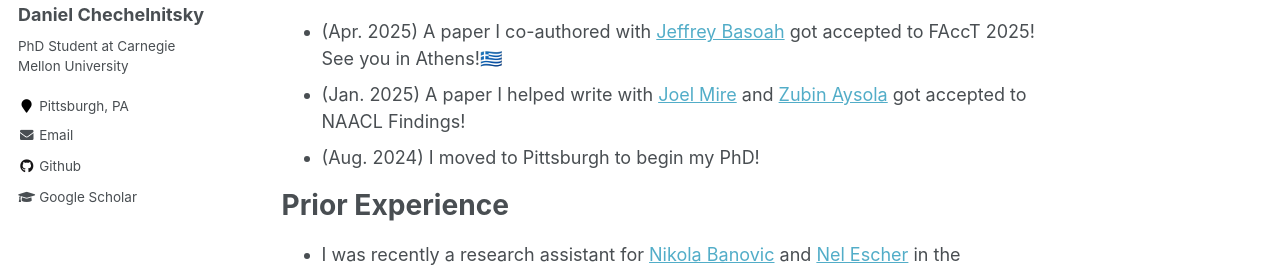
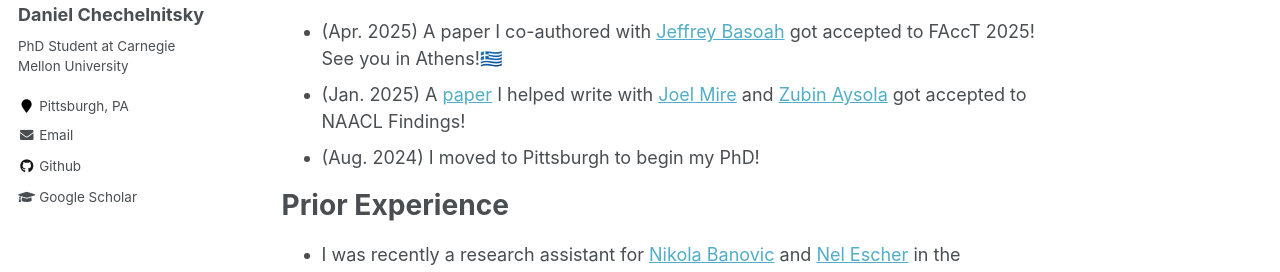
Before and after one commit to chechelnitskd/chechelnitskd.github.io, a Jekyll site: the page built from _pages/about.md, in a window 1280 px wide and 900 px high, scrolled down 687 px. Shown: the part 176-448 px from the top of the window. Built offline with Jekyll 4.4.1, drawn with Linux system fonts in a browser that asks for light colours; part of the change alters nothing that is shown.

```diff
--- a/_pages/about.md
+++ b/_pages/about.md
@@ -21,7 +21,7 @@ Hi, I'm Dan! Here is some information about me:
 
 # Highlights
 - (Apr. 2025) A paper I co-authored with [Jeffrey Basoah](https://tat-lab.github.io/people/basoah/) got accepted to FAccT 2025! See you in Athens!🇬🇷
-- (Jan. 2025) A paper I helped write with [Joel Mire](https://joelmire.notion.site/) and [Zubin Aysola](https://www.linkedin.com/in/zubin-aysola/) got accepted to NAACL Findings!
+- (Jan. 2025) A [paper](https://arxiv.org/abs/2502.12858) I helped write with [Joel Mire](https://joelmire.notion.site/) and [Zubin Aysola](https://www.linkedin.com/in/zubin-aysola/) got accepted to NAACL Findings!
 - (Aug. 2024) I moved to Pittsburgh to begin my PhD!
 
 # Prior Experience
```
